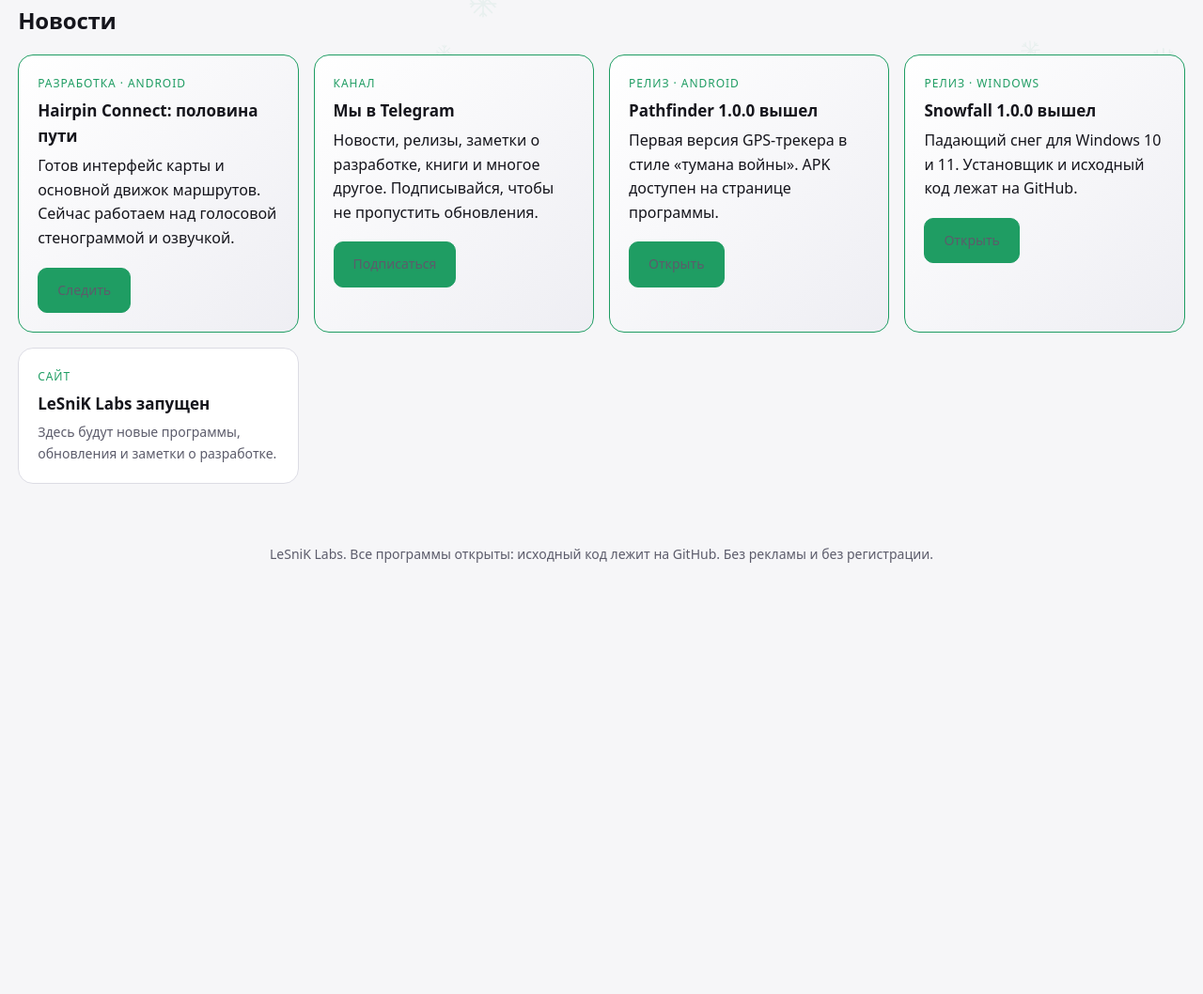
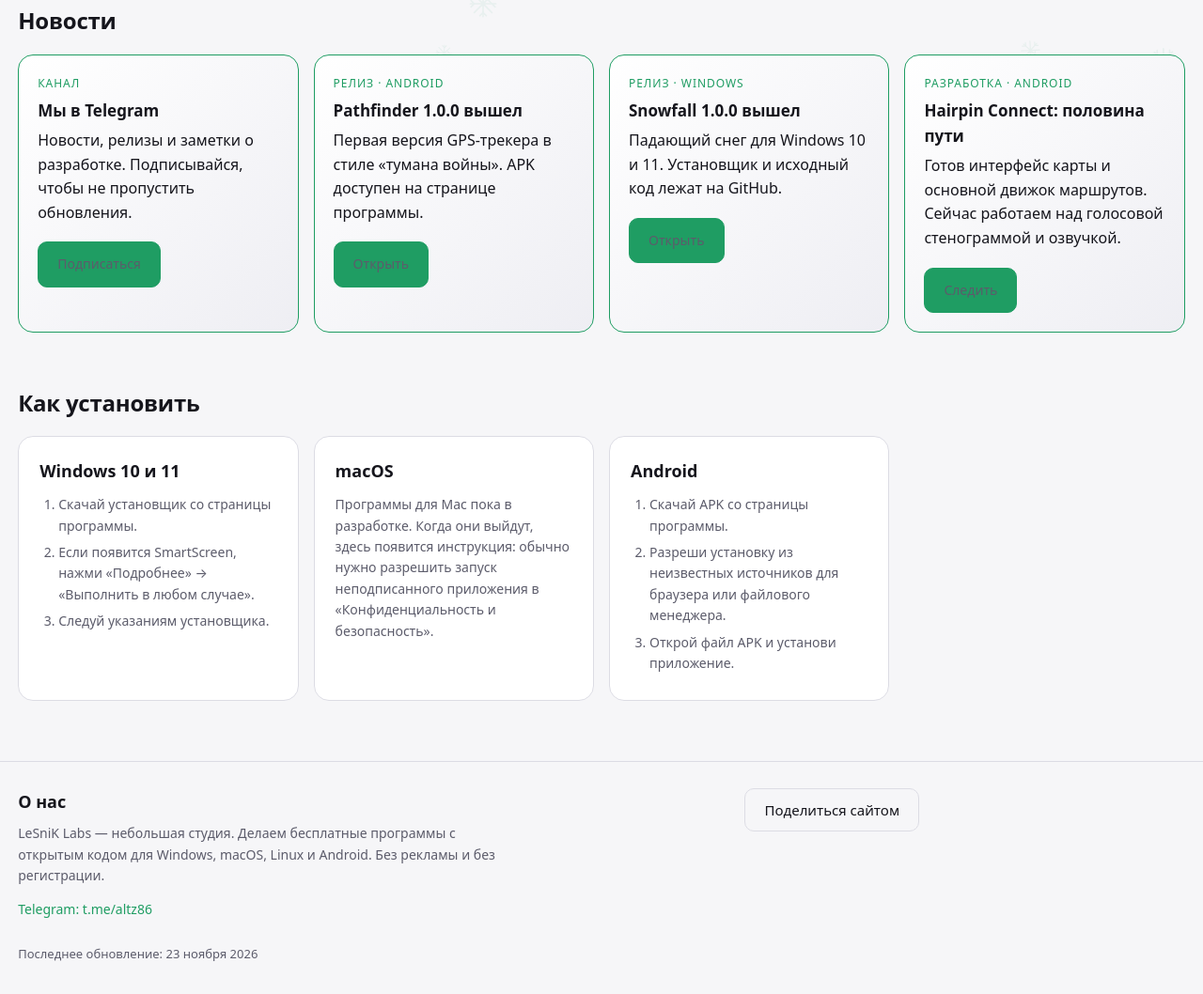
Before and after one commit to xLeSniKx/xLeSniKx.github.io, a plain HTML site: page index.html in a window 1280 px wide. Shown: the part 675-1733 px from the top of the page at 94% size. Before the commit the page ends 1309 px from the top, so only its background shows below. Drawn offline with Linux system fonts and the light colour scheme.

Commit message:
index.html

```diff
--- a/index.html
+++ b/index.html
@@ -2,8 +2,6 @@
 <html lang="ru">
 <head>
 <meta charset="UTF-8">
-<meta name="google-site-verification" content="qMtgf5JI5dro4wSNdiGmeIQcP0Plj0SZH401HJj5lU8" />
-<meta name="yandex-verification" content="672846ff719b97ae" />
 <meta name="color-scheme" content="light dark">
 <meta name="viewport" content="width=device-width, initial-scale=1.0">
 <meta name="description" content="LeSniK Labs: бесплатные программы Snowfall и Pathfinder для Windows, macOS, Linux и Android. Открытый код, без рекламы и регистрации.">
@@ -33,19 +31,16 @@
   :root[data-accent="amber"]   { --a-light: #a8650f; --a-dark: #f2b458; }
   :root[data-accent="violet"]  { --a-light: #7a4fd1; --a-dark: #b49af5; }
 
-  :root { --bg: #f6f6f8; --surface: #ffffff; --surface-2: #eeeef3; --text: #15151c; --text-muted: #5c5c6b; --border: #dcdce4; --on-accent: #ffffff; --accent: var(--a-light); --pattern-opacity: 0.06; }
-  :root[data-theme="dark"] { --bg: #0e0f11; --surface: #16181b; --surface-2: #1e2125; --text: #e8e9ec; --text-muted: #9196a0; --border: #2a2e33; --on-accent: #0b0c0e; --accent: var(--a-dark); --pattern-opacity: 0.09; }
-  :root { color-scheme: light; }
-  :root[data-theme="dark"] { color-scheme: dark; }
+  :root { --bg: #f6f6f8; --surface: #ffffff; --surface-2: #eeeef3; --text: #15151c; --text-muted: #5c5c6b; --border: #dcdce4; --on-accent: #ffffff; --accent: var(--a-light); --pattern-opacity: 0.06; color-scheme: light; }
+  :root[data-theme="dark"] { --bg: #0e0f11; --surface: #16181b; --surface-2: #1e2125; --text: #e8e9ec; --text-muted: #9196a0; --border: #2a2e33; --on-accent: #0b0c0e; --accent: var(--a-dark); --pattern-opacity: 0.09; color-scheme: dark; }
 
   * { box-sizing: border-box; }
-  html { scroll-behavior: smooth; }
-    /* Полоса прокрутки: тонкая, скруглённая, в акцентном цвете */
-  html { scrollbar-width: thin; scrollbar-color: var(--accent) transparent; }
+  html { scroll-behavior: smooth; scrollbar-width: thin; scrollbar-color: var(--accent) transparent; }
   ::-webkit-scrollbar { width: 10px; }
   ::-webkit-scrollbar-track { background: transparent; }
   ::-webkit-scrollbar-thumb { background: var(--accent); border-radius: 10px; border: 2px solid var(--bg); opacity: 0.55; }
   ::-webkit-scrollbar-thumb:hover { opacity: 0.9; }
+
   body { margin: 0; font-family: system-ui, -apple-system, "Segoe UI", Roboto, sans-serif; background: var(--bg); color: var(--text); line-height: 1.6; }
   a { color: inherit; }
   .wrap { position: relative; z-index: 1; padding: 0 clamp(12px, 1.5vw, 24px); max-width: 1400px; margin: 0 auto; }
@@ -67,8 +62,7 @@
   .name { font-size: 20px; font-weight: 600; letter-spacing: -0.01em; }
   .name span { color: var(--accent); }
 
-  .hint { width: 150px; height: auto; margin: 2px 0 0 4px; animation: nudge 2.4s ease-in-out infinite; }
-  .hint { transition: opacity 0.2s ease; }
+  .hint { width: 150px; height: auto; margin: 2px 0 0 4px; animation: nudge 2.4s ease-in-out infinite; transition: opacity 0.2s ease; }
   .topbar.open .hint { opacity: 0; }
   @keyframes nudge { 0%, 100% { transform: translateX(0); } 50% { transform: translateX(-5px); } }
 
@@ -148,6 +142,16 @@
   .btn:disabled { opacity: 0.5; cursor: default; }
   .btn:disabled:hover { border-color: var(--border); }
 
+  /* Раздел «Как установить» */
+  .install { margin-top: 56px; scroll-margin-top: 90px; }
+  .install h2 { font-size: 24px; font-weight: 600; margin: 0 0 16px; letter-spacing: -0.01em; }
+  .install-grid { display: grid; grid-template-columns: repeat(auto-fill, minmax(260px, 1fr)); gap: 16px; }
+  .install-card { background: var(--surface); border: 0.5px solid var(--border); border-radius: 16px; padding: 22px; }
+  .install-card h3 { margin: 0 0 10px; font-size: 18px; font-weight: 600; }
+  .install-card ol { margin: 0; padding-left: 20px; color: var(--text-muted); font-size: 14px; }
+  .install-card li { margin-bottom: 6px; }
+  .install-card p { margin: 0; color: var(--text-muted); font-size: 14px; }
+
   /* Экран каталога */
   .catalog { padding-top: 32px; }
   .back { margin: 0 0 12px; }
@@ -163,7 +167,15 @@
   .card img { border-radius: 12px; margin-bottom: 12px; display: block; }
   .empty { border: 0.5px dashed var(--border); background: transparent; display: flex; align-items: center; justify-content: center; min-height: 140px; color: var(--text-muted); font-size: 14px; }
 
-  footer { margin: 64px 0 32px; font-size: 14px; color: var(--text-muted); text-align: center; }
+  /* Общий футер */
+  .site-footer { margin: 64px 0 32px; padding-top: 28px; border-top: 0.5px solid var(--border); position: relative; z-index: 1; }
+  .foot-grid { display: grid; grid-template-columns: 1.6fr 1fr; gap: 24px; align-items: start; }
+  .foot-title { margin: 0 0 8px; font-size: 18px; font-weight: 600; }
+  .foot-text { margin: 0 0 12px; font-size: 14px; color: var(--text-muted); max-width: 520px; }
+  .foot-link { font-size: 14px; color: var(--accent); text-decoration: none; }
+  .foot-link:hover { text-decoration: underline; }
+  .share-btn { font-family: inherit; }
+  .foot-updated { margin: 24px 0 0; font-size: 13px; color: var(--text-muted); }
 
   /* Окно подтверждения */
   .overlay { position: fixed; inset: 0; background: rgba(0,0,0,0.5); display: none; align-items: center; justify-content: center; padding: 16px; z-index: 60; }
@@ -173,20 +185,32 @@
   .dialog b { color: var(--text); }
   .dialog .btns { justify-content: flex-end; margin-top: 18px; }
 
+  .reveal { opacity: 0; transform: translateY(16px); transition: opacity 0.6s ease, transform 0.6s ease; }
+  .reveal.in { opacity: 1; transform: none; }
+
   @media (prefers-reduced-motion: reduce) {
     *, *::before, *::after { animation: none !important; transition: none !important; scroll-behavior: auto !important; }
+    .reveal { opacity: 1; transform: none; }
   }
 
   @media (max-width: 760px) {
-    .os-row { grid-template-columns: repeat(2, 1fr); }
-    .slide { grid-template-columns: 1fr; grid-template-rows: 1fr 1fr; }
-    .slide-media { order: -1; }
-    .slide-media img { width: 36%; }
-    .slide-info { padding: 22px 22px 60px; }
-    .slide p { font-size: 15px; }
-    .slider { height: auto; min-height: 560px; }
+    .os-row { grid-template-columns: repeat(2, 1fr); gap: 10px; }
+    .os-tile { padding: 16px; }
+    .slider { height: 440px; min-height: 0; border-radius: 18px; }
+    .slide { grid-template-columns: 1fr; }
+    .slide-media { display: none; }
+    .slide-info { justify-content: flex-start; padding: 26px 20px 60px; }
+    .slide h1 { font-size: 30px; margin-bottom: 10px; }
+    .slide p { font-size: 15px; margin-bottom: 18px; }
+    .arrow { top: auto; bottom: 10px; transform: none; width: 34px; height: 34px; font-size: 16px; }
+    .arrow.prev { left: 12px; }
+    .arrow.next { right: 12px; }
+    .dots { bottom: 18px; }
+    .news-grid { grid-template-columns: 1fr; }
+    .bar-label { font-size: 14px; }
+    .hint { width: 110px; }
     .settings { right: -10px; width: 240px; }
-    .hint { width: 120px; }
+    .foot-grid { grid-template-columns: 1fr; }
   }
 </style>
 </head>
@@ -253,16 +277,9 @@
   // Новостная лента под слайдером. Новость добавляется копированием блока.
   var NEWS = [
     {
-      tag: 'Разработка · Android',
-      title: 'Hairpin Connect: половина пути',
-      text: 'Готов интерфейс карты и основной движок маршрутов. Сейчас работаем над голосовой стенограммой и озвучкой.',
-      link: 'https://github.com/xLeSniKx/hairpin-data',
-      button: 'Следить'
-    },
-    {
       tag: 'Канал',
       title: 'Мы в Telegram',
-      text: 'Новости, релизы, заметки о разработке, книги и многое другое. Подписывайся, чтобы не пропустить обновления.',
+      text: 'Новости, релизы и заметки о разработке. Подписывайся, чтобы не пропустить обновления.',
       link: 'https://t.me/altz86',
       button: 'Подписаться'
     },
@@ -281,11 +298,11 @@
       button: 'Открыть'
     },
     {
-      tag: 'Сайт',
-      title: 'LeSniK Labs запущен',
-      text: 'Здесь будут новые программы, обновления и заметки о разработке.',
+      tag: 'Разработка · Android',
+      title: 'Hairpin Connect: половина пути',
+      text: 'Готов интерфейс карты и основной движок маршрутов. Сейчас работаем над голосовой стенограммой и озвучкой.',
       link: 'https://github.com/xLeSniKx',
-      button: ''
+      button: 'Следить'
     }
   ];
 
@@ -377,9 +394,31 @@
       <div class="news-grid" id="news"></div>
     </section>
 
-    <footer>
-      LeSniK Labs. Все программы открыты: исходный код лежит на GitHub. Без рекламы и без регистрации.
-    </footer>
+    <section class="install reveal" id="install">
+      <h2>Как установить</h2>
+      <div class="install-grid">
+        <div class="install-card">
+          <h3>Windows 10 и 11</h3>
+          <ol>
+            <li>Скачай установщик со страницы программы.</li>
+            <li>Если появится SmartScreen, нажми «Подробнее» → «Выполнить в любом случае».</li>
+            <li>Следуй указаниям установщика.</li>
+          </ol>
+        </div>
+        <div class="install-card">
+          <h3>macOS</h3>
+          <p>Программы для Mac пока в разработке. Когда они выйдут, здесь появится инструкция: обычно нужно разрешить запуск неподписанного приложения в «Конфиденциальность и безопасность».</p>
+        </div>
+        <div class="install-card">
+          <h3>Android</h3>
+          <ol>
+            <li>Скачай APK со страницы программы.</li>
+            <li>Разреши установку из неизвестных источников для браузера или файлового менеджера.</li>
+            <li>Открой файл APK и установи приложение.</li>
+          </ol>
+        </div>
+      </div>
+    </section>
   </section>
 
   <!-- Экран каталога: появляется после выбора ОС -->
@@ -387,19 +426,31 @@
     <p class="back"><a href="#/">← На главную</a></p>
     <h2 id="catTitle"></h2>
     <div class="grid" id="catGrid"></div>
-    <footer>
-      LeSniK Labs. Все программы открыты: исходный код лежит на GitHub. Без рекламы и без регистрации.
-    </footer>
   </section>
 
 </main>
+
+<!-- Общий футер для всех экранов -->
+<footer class="site-footer wrap">
+  <div class="foot-grid">
+    <div>
+      <p class="foot-title">О нас</p>
+      <p class="foot-text">LeSniK Labs — небольшая студия. Делаем бесплатные программы с открытым кодом для Windows, macOS, Linux и Android. Без рекламы и без регистрации.</p>
+      <a class="foot-link" href="https://t.me/altz86" target="_blank" rel="noopener">Telegram: t.me/altz86</a>
+    </div>
+    <div>
+      <button class="btn share-btn" id="shareBtn">Поделиться сайтом</button>
+    </div>
+  </div>
+  <p class="foot-updated">Последнее обновление: 23 ноября 2026</p>
+</footer>
 
 <!-- Окно подтверждения скачивания -->
 <div class="overlay" id="confirm">
   <div class="dialog">
     <p>Вы собираетесь скачать файл <b id="cf-name"></b> (версия <span id="cf-ver"></span>, <span id="cf-size"></span>).</p>
     <p>Если не уверены, сначала проверьте открытый исходный код: ссылка «Исходный код» находится рядом с кнопкой «Скачать».</p>
-    <p>Устройство может показать экран об опасном приложении так как программа не подписана.</p>
+    <p>Windows может показать предупреждение SmartScreen, потому что программа не подписана.</p>
     <div class="btns">
       <button class="btn" id="cancelBtn">Отмена</button>
       <a class="btn btn-primary" id="yesBtn" href="#">Да, скачать</a>
@@ -438,12 +489,10 @@
   const topbar = document.getElementById('topbar');
   const bar = document.getElementById('bar');
   const logo = document.getElementById('logo');
-  const hint = document.getElementById('hint');
   const gear = document.getElementById('gear');
   const settings = document.getElementById('settings');
   let closeTimer = null;
 
-  // Подсказка-стрелка показывается, пока пользователь не открыл каталог
   function openDrop() { clearTimeout(closeTimer); topbar.classList.add('open'); }
   function closeDrop() { topbar.classList.remove('open'); settings.hidden = true; }
 
@@ -456,9 +505,7 @@
     openDrop();
   });
 
-  // Логотип ведёт на главную и закрывает каталог
   logo.addEventListener('click', () => closeDrop());
-
   gear.addEventListener('click', e => { e.stopPropagation(); settings.hidden = !settings.hidden; });
   document.addEventListener('click', e => {
     if (!topbar.contains(e.target)) closeDrop();
@@ -638,6 +685,24 @@
     newsBox.appendChild(tile);
   });
 
+  // ====. КНОПКА «ПОДЕЛИТЬСЯ» ======
+  const shareBtn = document.getElementById('shareBtn');
+  shareBtn.addEventListener('click', async () => {
+    const url = location.origin + location.pathname;
+    const data = { title: 'LeSniK Labs', text: 'Бесплатные программы с открытым кодом', url };
+    if (navigator.share) {
+      try { await navigator.share(data); } catch (e) { /* отменено пользователем */ }
+      return;
+    }
+    try {
+      await navigator.clipboard.writeText(url);
+      shareBtn.textContent = 'Ссылка скопирована';
+    } catch (e) {
+      shareBtn.textContent = url;
+    }
+    setTimeout(() => { shareBtn.textContent = 'Поделиться сайтом'; }, 2000);
+  });
+
   // ====== СНЕЖИНКИ ======
   (function () {
     const box = document.getElementById('flakes');
@@ -653,6 +718,17 @@
     }
   })();
 
+  // Появление раздела «Как установить» при прокрутке
+  const reveals = document.querySelectorAll('.reveal');
+  if ('IntersectionObserver' in window && !matchMedia('(prefers-reduced-motion: reduce)').matches) {
+    const io = new IntersectionObserver(entries => {
+      entries.forEach(en => { if (en.isIntersecting) { en.target.classList.add('in'); io.unobserve(en.target); } });
+    }, { threshold: 0.15 });
+    reveals.forEach(node => io.observe(node));
+  } else {
+    reveals.forEach(node => node.classList.add('in'));
+  }
+
   applyTheme();
   applyAccent();
   route();
```
Lines whose indentation alone changed are shown as unchanged.
